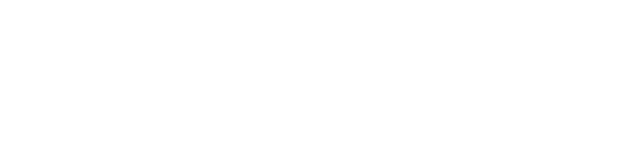
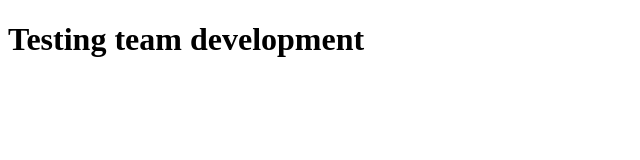
Before and after one commit to jujuran1/crap-portfolio, a plain HTML site: page index.html in a window 1280 px wide. Shown: the whole page, without its empty margins (0-640 px from the left). Drawn offline with Linux system fonts and the light colour scheme.

Commit message:
added index-hmtl

```diff
--- a/index.html
+++ b/index.html
@@ -6,6 +6,6 @@
     <title>crap portfolio</title>
 </head>
 <body>
-
+    <h1>Testing team development</h1>
 </body>
 </html>
```
